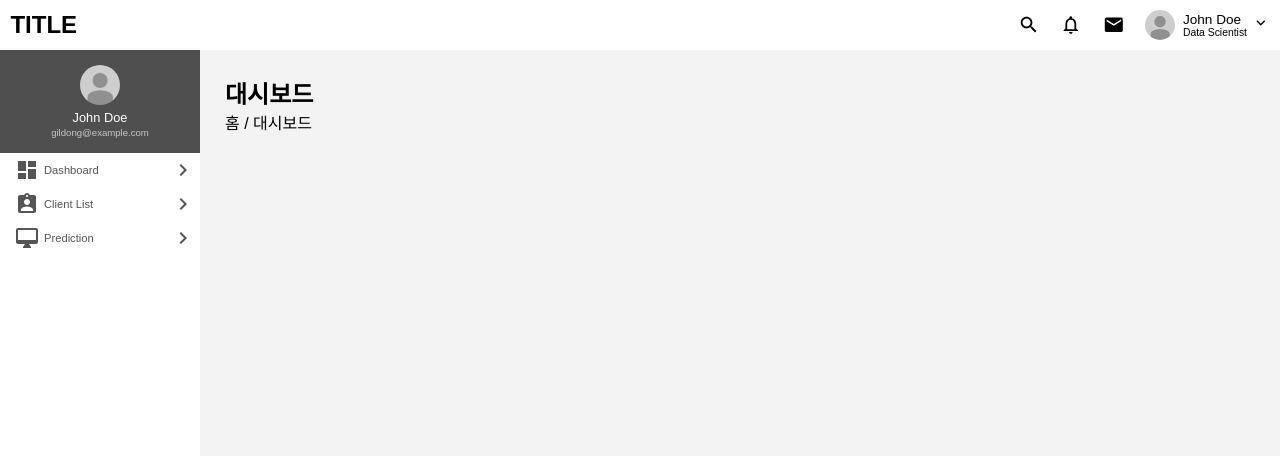
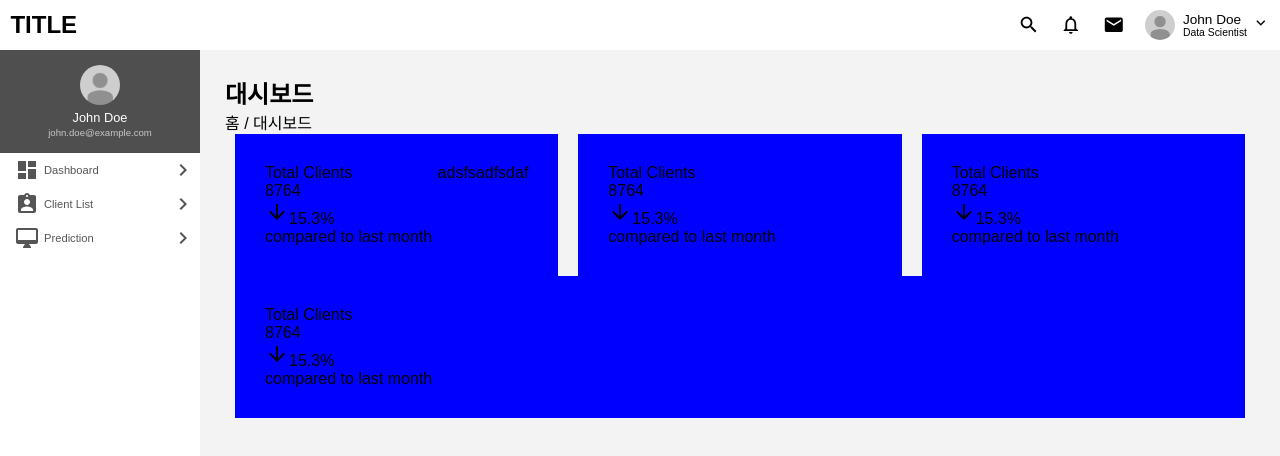
Before and after one commit to Simbamon/ibm_cp4d_demo_frontend, a React (Create React App) app: page /dashboard in a window 1280 px wide. Shown: the top 456 px of the page. Built offline with nearby package versions, Linux system fonts and the light colour scheme; grey boxes are pictures that could not be loaded.

Commit message:
Dashboard update

```diff
--- a/src/Components/Dashboard/Dashboard.js
+++ b/src/Components/Dashboard/Dashboard.js
@@ -1,6 +1,6 @@
 import React, { Component } from 'react'
-import { DashboardWrap, DashboardTitle } from './Dashboard_element'
-import { } from '@material-ui/icons'
+import { DashboardWrap, DashboardTitle, BoxInfo, BoxItem } from './Dashboard_element'
+import { ArrowDownward } from '@material-ui/icons'
 import { withTranslation } from 'react-i18next';
 
 export class Dashboard extends Component {
@@ -11,6 +11,39 @@
                 <DashboardTitle>
                     <h2>대시보드</h2>
                     <p>홈 / 대시보드</p>
+
+                    <BoxInfo>
+                        <BoxItem>
+                            <div style={{display: "flex", justifyContent: "space-between"}}>
+                                <div>
+                                <p>Total Clients</p>
+                                <p>8764</p>
+                                <ArrowDownward /><span>15.3%</span>
+                                <p>compared to last month</p>
+                                </div>
+                                <p>adsfsadfsdaf</p>
+                            </div>
+
+                        </BoxItem>
+                        <BoxItem>
+                            <p>Total Clients</p>
+                            <p>8764</p>
+                            <ArrowDownward /><span>15.3%</span>
+                            <p>compared to last month</p>
+                        </BoxItem>
+                        <BoxItem>
+                            <p>Total Clients</p>
+                            <p>8764</p>
+                            <ArrowDownward /><span>15.3%</span>
+                            <p>compared to last month</p>
+                        </BoxItem>
+                        <BoxItem>
+                            <p>Total Clients</p>
+                            <p>8764</p>
+                            <ArrowDownward /><span>15.3%</span>
+                            <p>compared to last month</p>
+                        </BoxItem>
+                    </BoxInfo>
                 </DashboardTitle>
 
             </DashboardWrap>
--- a/src/Components/Dashboard/Dashboard_element.js
+++ b/src/Components/Dashboard/Dashboard_element.js
@@ -10,3 +10,20 @@
 export const DashboardTitle = styled.div`
 
 `
+
+export const BoxInfo = styled.div`
+    width: 100%;
+    display: flex;
+    justify-content: space-between;
+    flex-wrap: wrap;
+    align-items: center;
+    align-content: center;
+`
+
+export const BoxItem = styled.div`
+    flex: 1;
+    background-color: blue;
+    margin : 0px 10px;
+    padding: 30px;
+    white-space: nowrap;
+`
--- a/src/Components/Sidebar/Sidebar.js
+++ b/src/Components/Sidebar/Sidebar.js
@@ -17,7 +17,7 @@
                                 </div>
                                 <div style={{paddingTop: "5px", paddingBottom: "15px", textAlign: "center" }}>
                                     <p style={{color: "white", fontSize: "0.8rem", marginBottom:"2px"}}>{t('navbar.1')}</p>
-                                    <p style={{color: "#c5c7c9", fontSize: "0.6rem"}}>gildong@example.com</p>
+                                    <p style={{color: "#c5c7c9", fontSize: "0.6rem"}}>{t('sidebar.4')}</p>
                                 </div>
 
                             </ProfileSection>
--- a/src/locales/en/translationEN.json
+++ b/src/locales/en/translationEN.json
@@ -5,6 +5,7 @@
     "sidebar":{
         "1": "Dashboard",
         "2": "Client List",
-        "3": "Prediction"
+        "3": "Prediction",
+        "4": "john.doe@example.com"
     }
 }
--- a/src/locales/ko/translationKO.json
+++ b/src/locales/ko/translationKO.json
@@ -5,6 +5,7 @@
     "sidebar":{
         "1": "대시보드",
         "2": "클라이언트",
-        "3": "예측모델"
+        "3": "예측모델",
+        "4": "gildong.hong@example.com"
     }
 }
```
